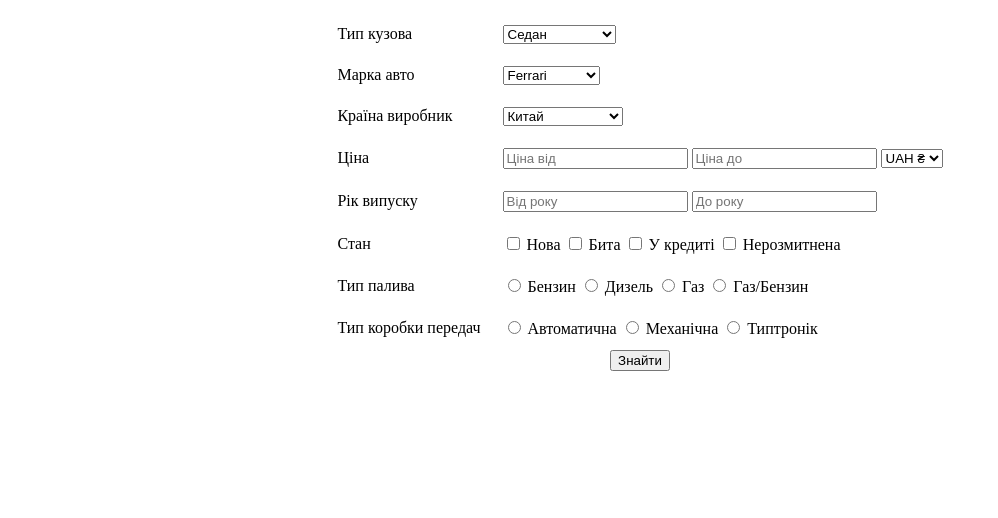
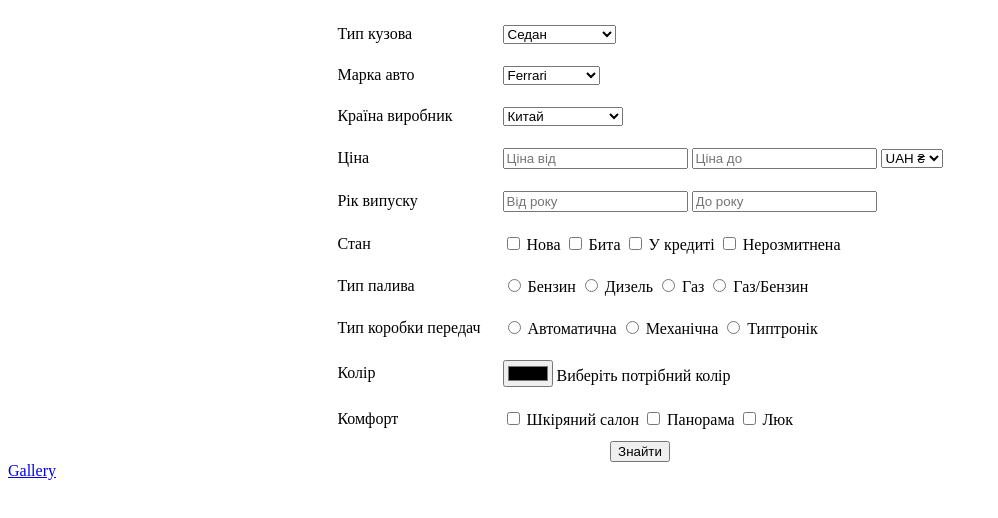
Before and after one commit to Artur545/D.Z.-4-, a plain HTML site: page index.html in a window 1280 px wide. Shown: the part 148-666 px from the top of the page, without its empty margins (0-998 px from the left). Drawn offline with Linux system fonts and the light colour scheme.

Commit message:
Some Text

```diff
--- a/index.html
+++ b/index.html
@@ -144,6 +144,27 @@
                     </td>
                 </tr>
 
+                <tr>
+                    <td>Колір</td>
+                    <td>
+                        <input type="color" name="Колір" id="color">
+                        <label for="color">Виберіть потрібний колір</label>
+                    </td>
+                </tr>
+
+                <tr>
+                    <td>Комфорт</td>
+                    <td>
+                        <input type="checkbox" name="Комфорт" id="comfort1" value="Шкіряний салон">
+                    <label for="comfort1">Шкіряний салон</label>
+
+                    <input type="checkbox" name="Комфорт" id="comfort2" value="Панорама">
+                    <label for="comfort2">Панорама</label>
+
+                    <input type="checkbox" name="Комфорт" id="comfort3" value="Люк">
+                    <label for="comfort3">Люк</label>
+                    </td>
+                </tr>
 
             </table>
 
@@ -159,3 +180,16 @@
 </body>
 
 </html>
+
+<!-- Список команд:
+    git config --global user.name ""   -    Ім'я користувача
+    git config --global user.email     -    Пошта на яку зареєстровано Гіт аккаунт
+    git init                           -    ініціалізувати папку (для слідкування Гіт)
+    git add (назва документу, або крапка для вибору усіх) - вибрати документ
+    git commit -m ""                   -    створити коміт
+    git branch -m main                 -    вибрати гілку
+    git remote add origin              -    під'єднатися до репозиторію
+    git push                           -    відправити вибрані документи у хмарний репозиторій
+ -->
+
+ <a href="gallery.html">Gallery</a>
```
Also changed, not shown: gallery.html (+3 -0 lines).
